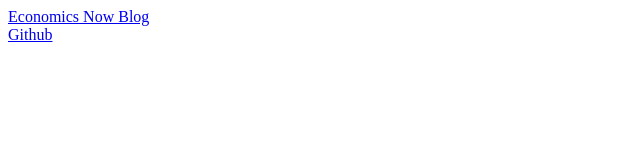
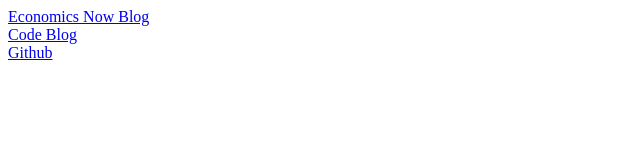
Before and after one commit to derekmc/derekmc, a plain HTML site: page index.html in a window 1280 px wide. Shown: the full height of the page, 0-640 px from the left. Drawn offline with Linux system fonts and the light colour scheme.

Commit message:
code blog

```diff
--- a/index.html
+++ b/index.html
@@ -1,3 +1,4 @@
 <!doctype html>
 <a href="./econ"> Economics Now Blog </a><br>
+<a href="./econ"> Code Blog </a><br>
 <a href="https://github.com/derekmc">Github</a>
```
